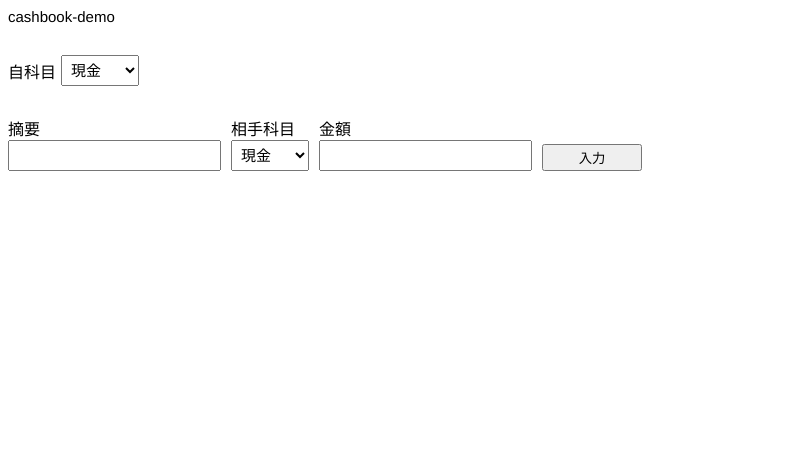
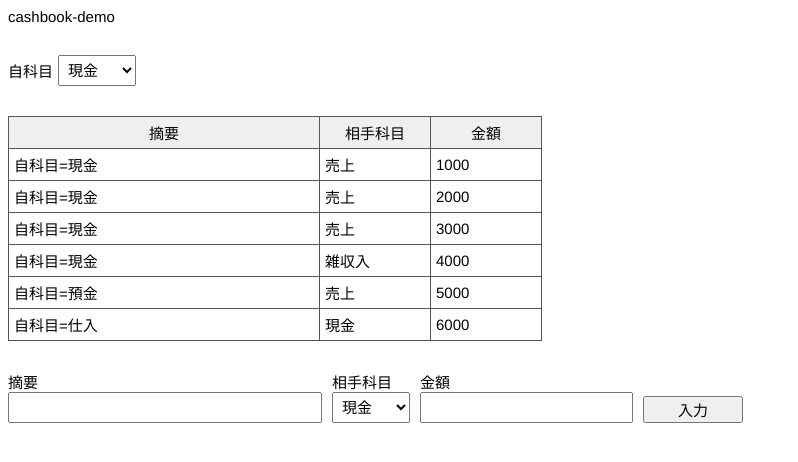
Before and after one commit to asaas/cashbook-demo, a Vue app: page / in a window 1280 px wide. Shown: the top 462 px of the page, without its empty margins (0-798 px from the left). Built offline with nearby package versions, Linux system fonts and the light colour scheme.

Commit message:
feat: add JournalTable

```diff
--- a/src/App.vue
+++ b/src/App.vue
@@ -6,6 +6,8 @@
     <v-spacer width="5px" />
     <account-select />
   </div>
+  <v-spacer height="30px" />
+  <journal-table />
   <v-spacer height="30px" />
   <div class="journal-form">
     <div class="description">
@@ -31,6 +33,7 @@
 import { defineComponent } from 'vue';
 
 import AccountSelect from './components/AccountSelect.vue'
+import JournalTable from './components/JournalTable.vue'
 import DescriptionInput from './components/DescriptionInput.vue'
 import AmountInput from './components/AmountInput.vue'
 import JournalFormSubmitButton from './components/JournalFormSubmitButton.vue'
@@ -41,6 +44,7 @@ export default defineComponent({
 
   components: {
     AccountSelect,
+    JournalTable,
     DescriptionInput,
     AmountInput,
     JournalFormSubmitButton,
@@ -56,6 +60,7 @@ export default defineComponent({
 
 :root {
   --font-size: 15px;
+  font-size: var(--font-size);
 }
 
 .heading {
--- a/src/components/DescriptionInput.vue
+++ b/src/components/DescriptionInput.vue
@@ -12,6 +12,7 @@ export default defineComponent({
 
 <style scoped>
 .description-input {
+  width: 300px;
   padding: 5px;
   font-size: var(--font-size);
 }
--- a/src/components/JournalFormSubmitButton.vue
+++ b/src/components/JournalFormSubmitButton.vue
@@ -13,6 +13,6 @@ export default defineComponent({
 <style scoped>
 .journal-form-submit-button {
   width: 100px;
-  padding: 2px;
+  font-size: var(--font-size);
 }
 </style>
--- /dev/null
+++ b/src/components/JournalTable.vue
@@ -0,0 +1,121 @@
+<template>
+  <table class="journal-table">
+    <tr>
+      <th>摘要</th>
+      <th>相手科目</th>
+      <th>金額</th>
+    </tr>
+    <tr v-for="j in journals" :key="j.id">
+      <td>{{j.description}}</td>
+      <td>{{j.corrAccountName}}</td>
+      <td>{{j.amount}}</td>
+    </tr>
+  </table>
+</template>
+
+<script lang="ts">
+import { defineComponent, reactive, toRefs } from 'vue';
+
+import { Journal } from '../types/journal';
+
+interface State {
+  journals: Journal[];
+}
+
+export default defineComponent({
+  name: 'JournalTable',
+
+  setup() {
+    const state = reactive<State>({
+      journals: [
+        {
+          id: 1,
+          selfAccountId: 1,
+          selfAccountName: '現金',
+          corrAccountId: 3,
+          corrAccountName: '売上',
+          description: '自科目=現金',
+          amount: '1000'
+        },
+        {
+          id: 2,
+          selfAccountId: 1,
+          selfAccountName: '現金',
+          corrAccountId: 3,
+          corrAccountName: '売上',
+          description: '自科目=現金',
+          amount: '2000'
+        },
+        {
+          id: 3,
+          selfAccountId: 1,
+          selfAccountName: '現金',
+          corrAccountId: 3,
+          corrAccountName: '売上',
+          description: '自科目=現金',
+          amount: '3000'
+        },
+        {
+          id: 4,
+          selfAccountId: 1,
+          selfAccountName: '現金',
+          corrAccountId: 3,
+          corrAccountName: '雑収入',
+          description: '自科目=現金',
+          amount: '4000'
+        },
+        {
+          id: 5,
+          selfAccountId: 2,
+          selfAccountName: '預金',
+          corrAccountId: 3,
+          corrAccountName: '売上',
+          description: '自科目=預金',
+          amount: '5000'
+        },
+        {
+          id: 6,
+          selfAccountId: 4,
+          selfAccountName: '仕入',
+          corrAccountId: 1,
+          corrAccountName: '現金',
+          description: '自科目=仕入',
+          amount: '6000'
+        },
+      ]
+    });
+
+    return {
+      ...toRefs(state)
+    };
+  }
+})
+</script>
+
+<style scoped>
+.journal-table {
+  border-collapse: collapse;
+}
+
+th, td {
+  padding: 5px;
+  border: 1px solid #555;
+}
+
+th {
+  background-color: #efefef;
+  font-weight: normal;
+}
+
+th:nth-child(1), td:nth-child(1) {
+  width: 300px;
+}
+
+th:nth-child(2), td:nth-child(2) {
+  width: 100px;
+}
+
+th:nth-child(3), td:nth-child(3) {
+  width: 100px;
+}
+</style>
--- /dev/null
+++ b/src/types/journal.ts
@@ -0,0 +1,9 @@
+export interface Journal {
+  id: number;
+  selfAccountId: number;
+  selfAccountName: string;
+  corrAccountId: number;
+  corrAccountName: string;
+  description: string;
+  amount: string;
+}
```
